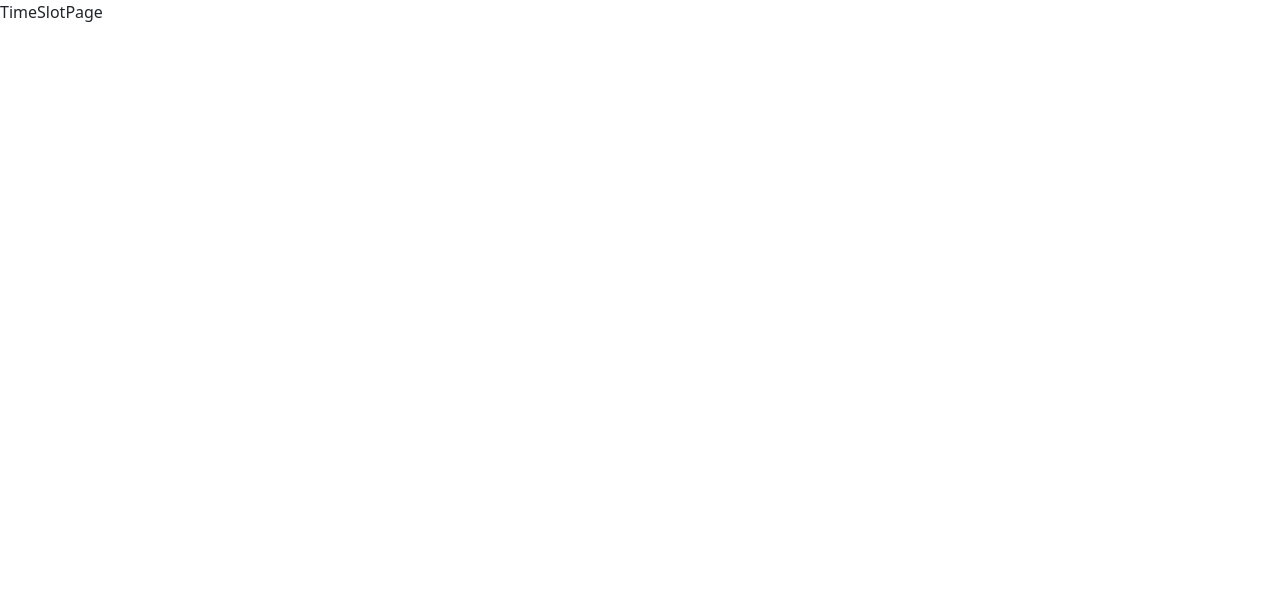
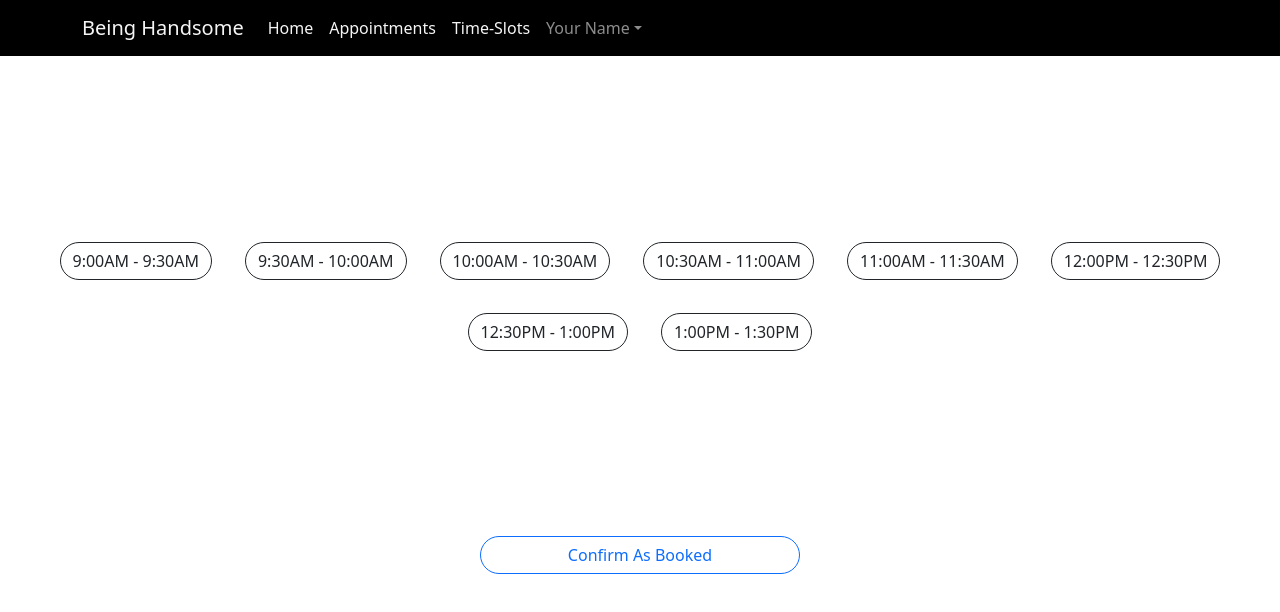
Before and after one commit to ambooken004/Saloon-Miniproject, a React (Create React App) app in the folder frontend/: page /timeslotpage in a window 1280 px wide. Shown: the top 612 px of the page. Built offline with nearby package versions, Linux system fonts and the light colour scheme.

Commit message:
Modified Frontend

```diff
--- a/frontend/src/components/Cards.js
+++ b/frontend/src/components/Cards.js
@@ -1,6 +1,7 @@
 import React from 'react';
 import { Card, Button } from 'react-bootstrap';
 import './Cards.css';
+import { Link } from 'react-router-dom';
 
 const Cards = ({ cards }) => {
   return (
@@ -14,7 +15,9 @@ const Cards = ({ cards }) => {
             <Card.Text>{card.description}
               <h6 className='mt-3'>Rs: {card.rate}</h6>
             </Card.Text>
-            <Button variant="outline-light rounded-pill">Book Time Slot</Button>
+             <Button variant="outline-light rounded-pill">
+              <Link to='/timeslotpage' style={{ textDecoration: "none"}}>Book Time Slot</Link>
+            </Button>
             </Card.Body>
         </Card>
         ))
--- a/frontend/src/components/TimeSlots.css
+++ b/frontend/src/components/TimeSlots.css
@@ -0,0 +1,7 @@
+.time-slot-container
+{
+  display: flex;
+  flex-wrap: wrap;
+  justify-content: center;
+  gap: 25px;
+}
--- a/frontend/src/components/TimeSlots.js
+++ b/frontend/src/components/TimeSlots.js
@@ -1,9 +1,21 @@
-import React from 'react';
+import React  from 'react';
 import './TimeSlots.css';
+import { Button } from 'react-bootstrap';
 
 const TimeSlots = () => {
+
+
   return (
-    <div>TimeSlots</div>
+    <div className='time-slot-container'>
+      <Button variant='outline-dark' className=' rounded-pill m-1'>9:00AM - 9:30AM</Button>
+      <Button variant='outline-dark' className='rounded-pill m-1'>9:30AM - 10:00AM</Button>
+      <Button variant='outline-dark' className='rounded-pill m-1'>10:00AM - 10:30AM</Button>
+      <Button variant='outline-dark' className='rounded-pill m-1'>10:30AM - 11:00AM</Button>
+      <Button variant='outline-dark' className='rounded-pill m-1'>11:00AM - 11:30AM</Button>
+      <Button variant='outline-dark' className='rounded-pill m-1'>12:00PM - 12:30PM</Button>
+      <Button variant='outline-dark' className='rounded-pill m-1'>12:30PM - 1:00PM</Button>
+      <Button variant='outline-dark' className='rounded-pill m-1'>1:00PM - 1:30PM</Button>
+    </div>
   );
 };
 
--- a/frontend/src/screens/LandingPage.css
+++ b/frontend/src/screens/LandingPage.css
@@ -3,10 +3,10 @@
     min-height: 100vh;
     align-items: center;
     display: flex;
-    /* background-image: url('https://m.media-amazon.com/images/I/61dFjT581DL._SL1500_.jpg'); */
+    /* background-image: url(''); */
     background-attachment: fixed;
     background-size: cover;
-    /* opacity: 0.88; */
+    background-repeat: no-repeat;
 }
 @keyframes rotate
 {
--- a/frontend/src/screens/TimeSlotPage.css
+++ b/frontend/src/screens/TimeSlotPage.css
@@ -0,0 +1,12 @@
+.time-container
+{
+   width: 100%;
+   height: 60vh;
+   /* background-image: url('https://joinhomebase.com/wp-content/uploads/2018/03/barber-1453064_1280-1.jpg'); */
+   background-attachment: fixed;
+   background-size: cover;
+   background-repeat: no-repeat;
+   display: flex;
+   justify-content: center;
+   align-items: center;
+}
--- a/frontend/src/screens/TimeSlotPage.jsx
+++ b/frontend/src/screens/TimeSlotPage.jsx
@@ -1,9 +1,21 @@
 import React from 'react';
 import './TimeSlotPage.css';
+import Header from '../components/Header';
+import TimeSlots from '../components/TimeSlots';
+import { Button } from 'react-bootstrap';
 
 const TimeSlotPage = () => {
+
   return (
-    <div>TimeSlotPage</div>
+    <>
+      <Header />
+      <div className='time-container text-center'>
+        <TimeSlots />
+      </div>
+      <div className='text-center'>
+        <Button variant='outline-primary' className='mt-0 rounded-pill h-25 w-25 m-1'>Confirm As Booked</Button>
+      </div>
+    </>
   );
 };
 
```
